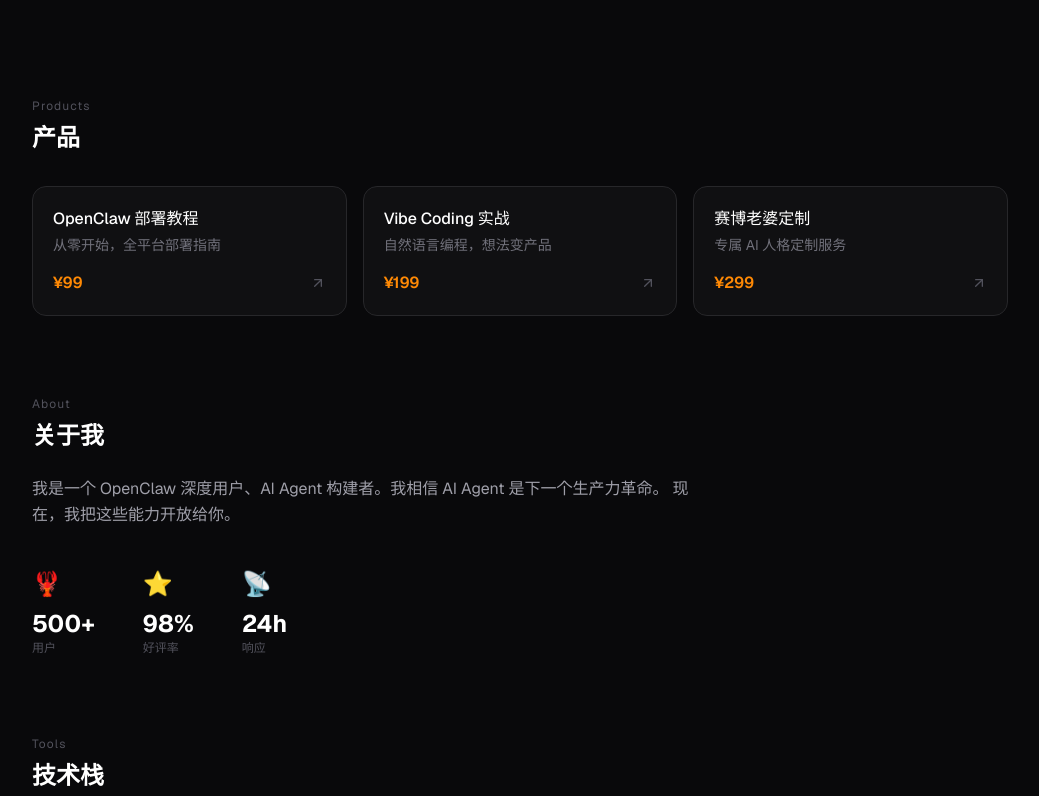
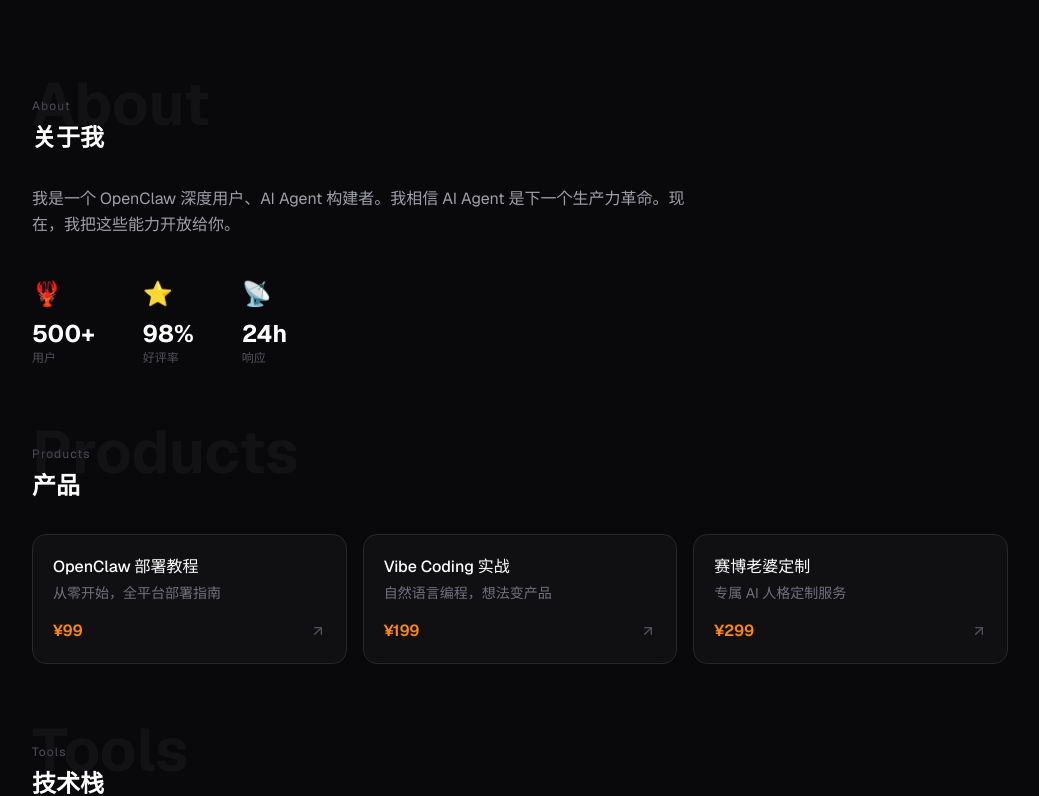
Before and after one commit to yin-123456/skill-store, a Next.js app: page /skill-store/ in a window 1280 px wide. Shown: the part 307-1103 px from the top of the page, without its empty margins (120-1159 px from the left). Built offline with nearby package versions, Linux system fonts and the light colour scheme.

Commit message:
Add card tap effect and ghost title

```diff
--- a/src/app/page.tsx
+++ b/src/app/page.tsx
@@ -19,10 +19,20 @@
   { icon: "💬", name: "Telegram", desc: "Bot Interface" },
 ];
 
+// Section 标题组件 - 带背景大字
+function SectionTitle({ en, zh }: { en: string; zh: string }) {
+  return (
+    <div className="relative mb-8">
+      <span className="absolute -top-6 left-0 text-6xl font-bold text-zinc-800/30 select-none pointer-events-none">{en}</span>
+      <p className="text-zinc-600 text-xs tracking-widest mb-2">{en}</p>
+      <h2 className="text-2xl font-semibold text-white relative z-10">{zh}</h2>
+    </div>
+  );
+}
+
 export default function Home() {
   return (
     <div className="min-h-screen bg-[#09090b] text-white font-sans">
-      {/* 背景 */}
       <div className="fixed inset-0 bg-[radial-gradient(ellipse_80%_50%_at_50%_-20%,rgba(120,119,198,0.15),transparent)]" />
 
       {/* Nav */}
@@ -46,33 +56,11 @@
         </motion.div>
       </section>
 
-      {/* Products */}
+      {/* About */}
       <section className="relative z-10 max-w-5xl mx-auto px-6 pb-20">
-        <p className="text-zinc-600 text-xs tracking-widest mb-2">Products</p>
-        <h2 className="text-2xl font-semibold text-white mb-8">产品</h2>
-        <div className="grid md:grid-cols-3 gap-4">
-          {products.map((p, i) => (
-            <motion.div key={p.id} initial={{ opacity: 0, y: 10 }} animate={{ opacity: 1, y: 0 }} transition={{ delay: i * 0.1 }} whileHover={{ y: -4 }}>
-              <Link href={`/skill-store/product/${p.id}`}>
-                <div className="group bg-zinc-900/50 border border-zinc-800 rounded-xl p-5 hover:border-zinc-700 transition-all">
-                  <h3 className="font-medium text-white mb-1">{p.name}</h3>
-                  <p className="text-sm text-zinc-500 mb-4">{p.desc}</p>
-                  <div className="flex justify-between items-center">
-                    <span className="text-orange-400 font-semibold">{p.price}</span>
-                    <ArrowUpRight className="w-4 h-4 text-zinc-600 group-hover:text-zinc-400 transition" />
-                  </div>
-                </div>
-              </Link>
-            </motion.div>
-          ))}
-        </div>
-      </section>
-      <section className="relative z-10 max-w-5xl mx-auto px-6 pb-20">
-        <p className="text-zinc-600 text-xs tracking-widest mb-2">About</p>
-        <h2 className="text-2xl font-semibold text-white mb-6">关于我</h2>
+        <SectionTitle en="About" zh="关于我" />
         <p className="text-zinc-400 leading-relaxed max-w-2xl">
-          我是一个 OpenClaw 深度用户、AI Agent 构建者。我相信 AI Agent 是下一个生产力革命。
-          现在，我把这些能力开放给你。
+          我是一个 OpenClaw 深度用户、AI Agent 构建者。我相信 AI Agent 是下一个生产力革命。现在，我把这些能力开放给你。
         </p>
         <div className="flex gap-12 mt-10">
           <div><span className="text-2xl">🦞</span><p className="text-2xl font-bold text-white mt-2">500+</p><p className="text-xs text-zinc-600">用户</p></div>
@@ -81,17 +69,49 @@
         </div>
       </section>
 
+      {/* Products */}
+      <section className="relative z-10 max-w-5xl mx-auto px-6 pb-20">
+        <SectionTitle en="Products" zh="产品" />
+        <div className="grid md:grid-cols-3 gap-4">
+          {products.map((p, i) => (
+            <motion.div
+              key={p.id}
+              initial={{ opacity: 0, y: 10 }}
+              animate={{ opacity: 1, y: 0 }}
+              transition={{ delay: i * 0.1 }}
+              whileHover={{ y: -4, transition: { duration: 0.2 } }}
+              whileTap={{ scale: 0.98 }}
+            >
+              <Link href={`/skill-store/product/${p.id}`}>
+                <div className="group bg-zinc-900/50 border border-zinc-800 rounded-xl p-5 hover:border-zinc-600 hover:bg-zinc-900/80 transition-all cursor-pointer active:scale-[0.98]">
+                  <h3 className="font-medium text-white mb-1">{p.name}</h3>
+                  <p className="text-sm text-zinc-500 mb-4">{p.desc}</p>
+                  <div className="flex justify-between items-center">
+                    <span className="text-orange-400 font-semibold">{p.price}</span>
+                    <ArrowUpRight className="w-4 h-4 text-zinc-600 group-hover:text-zinc-300 transition" />
+                  </div>
+                </div>
+              </Link>
+            </motion.div>
+          ))}
+        </div>
+      </section>
+
       {/* Tools */}
       <section className="relative z-10 max-w-5xl mx-auto px-6 pb-20">
-        <p className="text-zinc-600 text-xs tracking-widest mb-2">Tools</p>
-        <h2 className="text-2xl font-semibold text-white mb-8">技术栈</h2>
+        <SectionTitle en="Tools" zh="技术栈" />
         <div className="grid grid-cols-3 md:grid-cols-6 gap-3">
           {tools.map((t, i) => (
-            <div key={i} className="bg-zinc-900/30 border border-zinc-800/50 rounded-lg p-4 text-center">
+            <motion.div
+              key={i}
+              whileHover={{ scale: 1.05 }}
+              whileTap={{ scale: 0.95 }}
+              className="bg-zinc-900/30 border border-zinc-800/50 rounded-lg p-4 text-center cursor-pointer hover:border-zinc-700 transition-all"
+            >
               <span className="text-xl">{t.icon}</span>
               <p className="text-xs font-medium text-zinc-300 mt-2">{t.name}</p>
               <p className="text-[10px] text-zinc-600">{t.desc}</p>
-            </div>
+            </motion.div>
           ))}
         </div>
       </section>
```
